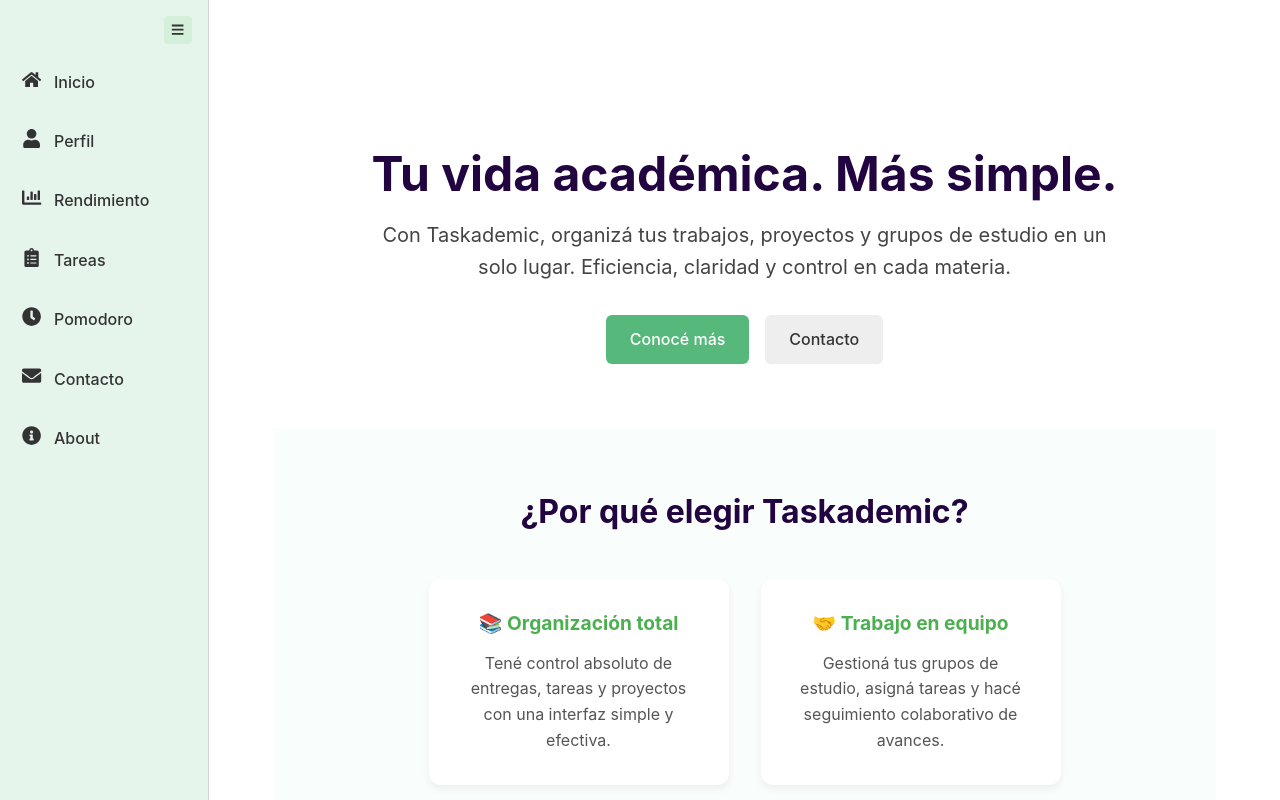
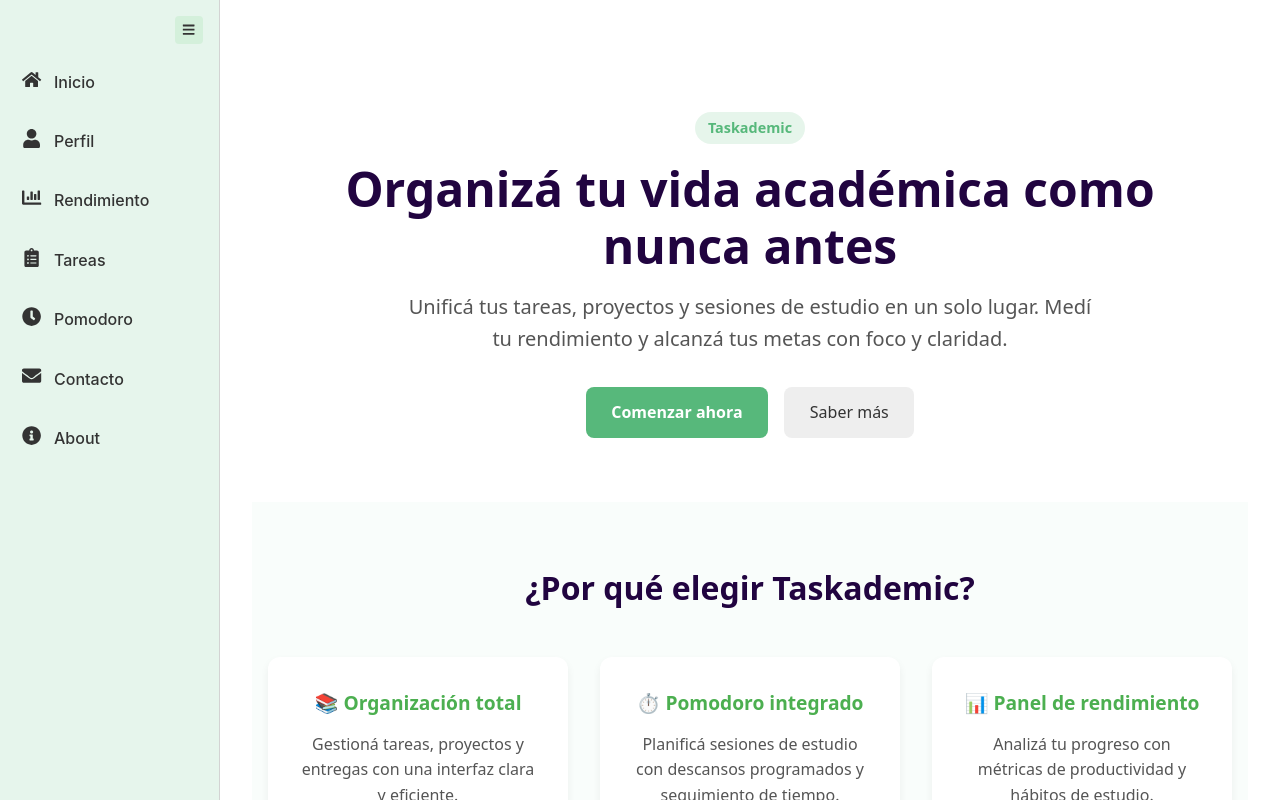
Before and after one commit to Rodstream/taskademic, a Next.js app: page / in a window 1280 px wide. Built offline with nearby package versions, Linux system fonts and the light colour scheme.

Commit message:
upd-page

```diff
--- a/src/app/contact/page.tsx
+++ b/src/app/contact/page.tsx
@@ -15,7 +15,7 @@
 
   const handleSubmit = (e: React.FormEvent) => {
     e.preventDefault();
-    alert('Mensaje enviado con éxito 🚀');
+    alert('Mensaje enviado con éxito');
     // Aquí iría la lógica real de envío
     setFormData({ nombre: '', email: '', mensaje: '' });
   };
--- a/src/app/page.tsx
+++ b/src/app/page.tsx
@@ -3,42 +3,67 @@
 export default function HomePage() {
   return (
     <main style={styles.container}>
-      {/* Hero principal */}
+      {/* Hero */}
       <section style={styles.hero}>
-        <h1 style={styles.heroTitle}>Tu vida académica. Más simple.</h1>
+        <span style={styles.tagline}>Taskademic</span>
+        <h1 style={styles.heroTitle}>Organizá tu vida académica como nunca antes</h1>
         <p style={styles.heroSubtitle}>
-          Con Taskademic, organizá tus trabajos, proyectos y grupos de estudio en un solo lugar. Eficiencia, claridad y control en cada materia.
+          Unificá tus tareas, proyectos y sesiones de estudio en un solo lugar. Medí tu rendimiento y alcanzá tus metas con foco y claridad.
         </p>
         <div style={styles.buttonGroup}>
-          <Link href="/about" style={styles.primaryButton}>Conocé más</Link>
-          <Link href="/contact" style={styles.secondaryButton}>Contacto</Link>
+          <Link href="/tasks" style={styles.primaryButton}>Comenzar ahora</Link>
+          <Link href="/about" style={styles.secondaryButton}>Saber más</Link>
         </div>
       </section>
 
-      {/* Beneficios clave */}
+      {/* Features */}
       <section style={styles.section}>
         <h2 style={styles.sectionTitle}>¿Por qué elegir Taskademic?</h2>
         <div style={styles.features}>
           <div style={styles.featureCard}>
             <h3 style={styles.featureTitle}>📚 Organización total</h3>
-            <p style={styles.featureText}>Tené control absoluto de entregas, tareas y proyectos con una interfaz simple y efectiva.</p>
+            <p style={styles.featureText}>
+              Gestioná tareas, proyectos y entregas con una interfaz clara y eficiente.
+            </p>
           </div>
           <div style={styles.featureCard}>
-            <h3 style={styles.featureTitle}>🤝 Trabajo en equipo</h3>
-            <p style={styles.featureText}>Gestioná tus grupos de estudio, asigná tareas y hacé seguimiento colaborativo de avances.</p>
+            <h3 style={styles.featureTitle}>⏱️ Pomodoro integrado</h3>
+            <p style={styles.featureText}>
+              Planificá sesiones de estudio con descansos programados y seguimiento de tiempo.
+            </p>
           </div>
           <div style={styles.featureCard}>
-            <h3 style={styles.featureTitle}>🎓 Pensado para estudiantes</h3>
-            <p style={styles.featureText}>Diseñado desde cero por y para estudiantes universitarios y terciarios.</p>
+            <h3 style={styles.featureTitle}>📊 Panel de rendimiento</h3>
+            <p style={styles.featureText}>
+              Analizá tu progreso con métricas de productividad y hábitos de estudio.
+            </p>
           </div>
         </div>
       </section>
 
-      {/* Cierre con llamado a la acción */}
+      {/* Stats */}
+      <section style={styles.stats}>
+        <div style={styles.statCard}>
+          <h3 style={styles.statNumber}>+1.2k</h3>
+          <p style={styles.statLabel}>Tareas completadas</p>
+        </div>
+        <div style={styles.statCard}>
+          <h3 style={styles.statNumber}>92%</h3>
+          <p style={styles.statLabel}>Foco promedio</p>
+        </div>
+        <div style={styles.statCard}>
+          <h3 style={styles.statNumber}>25 min</h3>
+          <p style={styles.statLabel}>Pomodoro ideal</p>
+        </div>
+      </section>
+
+      {/* CTA final */}
       <section style={styles.cta}>
-        <h2 style={styles.ctaTitle}>Empezá a usar Taskademic hoy</h2>
-        <p style={styles.ctaText}>Organizate como un profesional. No pierdas más tiempo entre carpetas, correos y recordatorios sueltos.</p>
-        <Link href="/contact" style={styles.ctaButton}>Contactanos</Link>
+        <h2 style={styles.ctaTitle}>Listo para tu mejor cuatrimestre</h2>
+        <p style={styles.ctaText}>
+          Empezá hoy mismo y llevá tu organización académica al siguiente nivel.
+        </p>
+        <Link href="/contact" style={styles.ctaButton}>Empezar gratis</Link>
       </section>
     </main>
   );
@@ -46,69 +71,79 @@
 
 const styles: { [key: string]: React.CSSProperties } = {
   container: {
-    padding: '3rem 2rem',
-    fontFamily: '-apple-system, BlinkMacSystemFont, "Segoe UI", Roboto, Oxygen, sans-serif',
-    backgroundColor: '#ffffff',
+    padding: '0',
+    fontFamily: 'system-ui, sans-serif',
+    backgroundColor: '#fff',
+    color: '#210440'
+  },
+  tagline: {
+    display: 'inline-block',
+    backgroundColor: 'rgba(87,184,123,0.15)',
+    color: '#57b87b',
+    padding: '0.4rem 0.8rem',
+    borderRadius: '999px',
+    fontWeight: 600,
+    fontSize: '0.9rem',
+    marginBottom: '1rem'
   },
   hero: {
     textAlign: 'center',
-    padding: '4rem 1rem',
-    maxWidth: '800px',
+    padding: '5rem 1.5rem 4rem',
+    maxWidth: '900px',
     margin: '0 auto',
   },
   heroTitle: {
     fontSize: '3rem',
-    fontWeight: 700,
-    color: '#210440',
+    fontWeight: 800,
     marginBottom: '1rem',
+    lineHeight: 1.2
   },
   heroSubtitle: {
     fontSize: '1.25rem',
-    color: '#444',
+    color: '#555',
     marginBottom: '2rem',
     lineHeight: 1.6,
+    maxWidth: '700px',
+    marginInline: 'auto'
   },
   buttonGroup: {
     display: 'flex',
     justifyContent: 'center',
     gap: '1rem',
-    flexWrap: 'wrap',
+    flexWrap: 'wrap'
   },
   primaryButton: {
     backgroundColor: '#57b87b',
     color: '#fff',
-    padding: '0.9rem 1.5rem',
-    borderRadius: '6px',
+    padding: '0.9rem 1.6rem',
+    borderRadius: '8px',
     textDecoration: 'none',
-    fontWeight: 500,
-    fontSize: '1rem',
-    transition: 'background-color 0.2s ease',
+    fontWeight: 600,
+    fontSize: '1rem'
   },
   secondaryButton: {
     backgroundColor: '#eeeeee',
     color: '#333',
-    padding: '0.9rem 1.5rem',
-    borderRadius: '6px',
+    padding: '0.9rem 1.6rem',
+    borderRadius: '8px',
     textDecoration: 'none',
     fontWeight: 500,
-    fontSize: '1rem',
-    transition: 'background-color 0.2s ease',
+    fontSize: '1rem'
   },
   section: {
     padding: '4rem 1rem',
-    backgroundColor: '#f9fdfb',
+    backgroundColor: '#f9fdfb'
   },
   sectionTitle: {
     textAlign: 'center',
     fontSize: '2rem',
-    marginBottom: '3rem',
-    color: '#210440',
+    marginBottom: '3rem'
   },
   features: {
     display: 'flex',
     flexWrap: 'wrap',
     justifyContent: 'center',
-    gap: '2rem',
+    gap: '2rem'
   },
   featureCard: {
     backgroundColor: '#fff',
@@ -116,42 +151,64 @@
     boxShadow: '0 4px 8px rgba(0,0,0,0.06)',
     padding: '2rem',
     width: '300px',
-    textAlign: 'center',
+    textAlign: 'center'
   },
   featureTitle: {
     fontSize: '1.2rem',
     marginBottom: '1rem',
-    color: '#4CAF50',
+    color: '#4CAF50'
   },
   featureText: {
     fontSize: '1rem',
     color: '#555',
-    lineHeight: 1.6,
+    lineHeight: 1.6
+  },
+  stats: {
+    display: 'flex',
+    justifyContent: 'center',
+    gap: '2rem',
+    padding: '3rem 1rem',
+    flexWrap: 'wrap',
+    backgroundColor: '#fff'
+  },
+  statCard: {
+    backgroundColor: '#f3fdf7',
+    padding: '1.5rem',
+    borderRadius: '12px',
+    textAlign: 'center',
+    minWidth: '150px'
+  },
+  statNumber: {
+    fontSize: '2rem',
+    fontWeight: 700,
+    marginBottom: '0.5rem',
+    color: '#210440'
+  },
+  statLabel: {
+    color: '#555',
+    fontSize: '0.95rem'
   },
   cta: {
     backgroundColor: '#e6f5ec',
     textAlign: 'center',
-    padding: '4rem 1rem',
-    marginTop: '4rem',
+    padding: '4rem 1rem'
   },
   ctaTitle: {
     fontSize: '2rem',
-    marginBottom: '1rem',
-    color: '#210440',
+    marginBottom: '1rem'
   },
   ctaText: {
     fontSize: '1.1rem',
     marginBottom: '2rem',
-    color: '#444',
+    color: '#444'
   },
   ctaButton: {
     backgroundColor: '#57b87b',
     color: '#fff',
     padding: '1rem 2rem',
-    borderRadius: '6px',
+    borderRadius: '8px',
     textDecoration: 'none',
-    fontWeight: 500,
-    fontSize: '1rem',
-    transition: 'background-color 0.2s ease',
-  },
+    fontWeight: 600,
+    fontSize: '1rem'
+  }
 };
```
